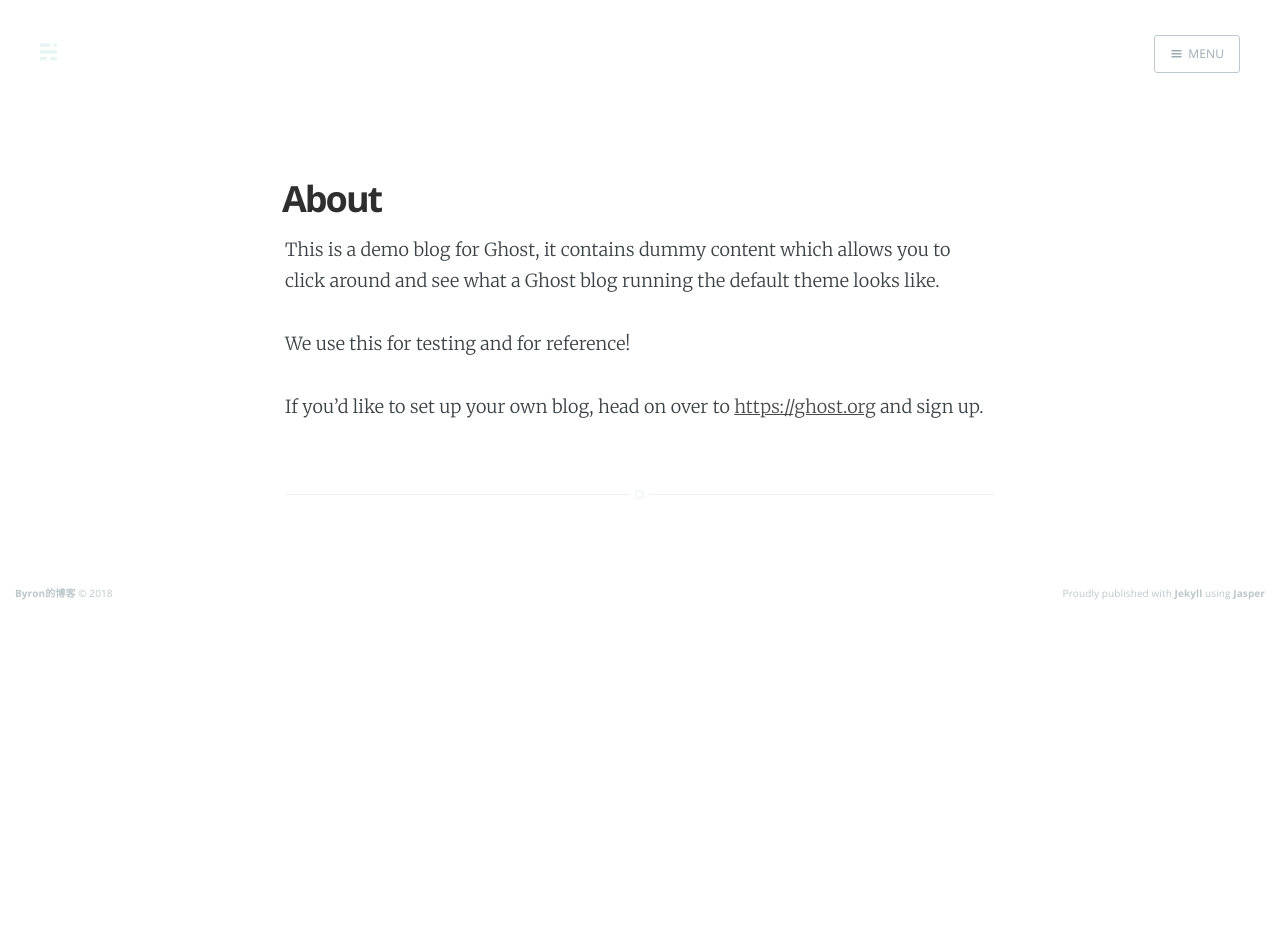
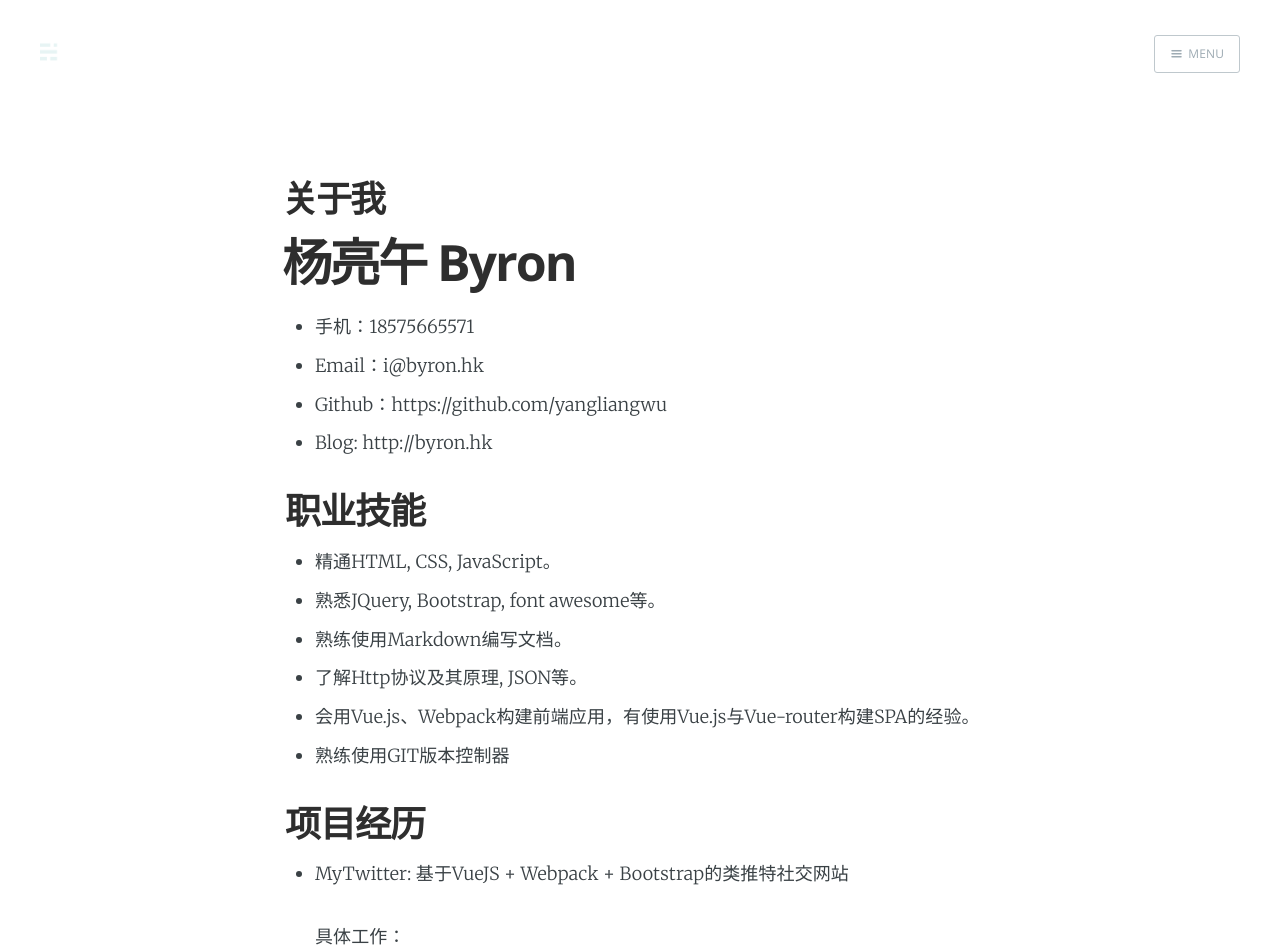
Before and after one commit to yangliangwu/blog, a Jekyll site: the page built from about/index.md, in a window 1280 px wide and 1400 px high. Shown: the top 952 px of the window. Built offline with Jekyll 4.4.1, drawn with Linux system fonts in a browser that asks for light colours; nearby versions of some CDN libraries; some of the changed text lies outside the part shown.

Commit message:
Update index.md

```diff
--- a/about/index.md
+++ b/about/index.md
@@ -1,13 +1,39 @@
 ---
 layout: page
-title: About
+title: 关于我
 navigation: true
 logo: 'assets/images/ghost.png'
 current: about
 ---
 
-This is a demo blog for Ghost, it contains dummy content which allows you to click around and see what a Ghost blog running the default theme looks like.
+# 杨亮午 Byron
 
-We use this for testing and for reference!
+* 手机：18575665571
+* Email：i@byron.hk
+* Github：https://github.com/yangliangwu
+* Blog: http://byron.hk
 
-If you'd like to set up your own blog, head on over to [https://ghost.org](https://ghost.org) and sign up.
+## 职业技能
+
+* 精通HTML, CSS, JavaScript。
+* 熟悉JQuery, Bootstrap, font awesome等。
+* 熟练使用Markdown编写文档。
+* 了解Http协议及其原理, JSON等。
+* 会用Vue.js、Webpack构建前端应用，有使用Vue.js与Vue-router构建SPA的经验。
+* 熟练使用GIT版本控制器
+
+## 项目经历
+
+* MyTwitter: 基于VueJS + Webpack + Bootstrap的类推特社交网站
+
+    具体工作：
+
+        * 分析前端架构；
+        * 使用vue-cli初始化项目；
+        * 使用vue-router作为Single Application Page的路由模块；
+        * 实现注册、登录、上传头像、发布推文、转发、评论等功能，以及各页面的UI；
+        * 使用git进行项目代码管理。
+
+首页：
+
+![](https://raw.githubusercontent.com/yangliangwu/resume/master/demo.JPG)
```
